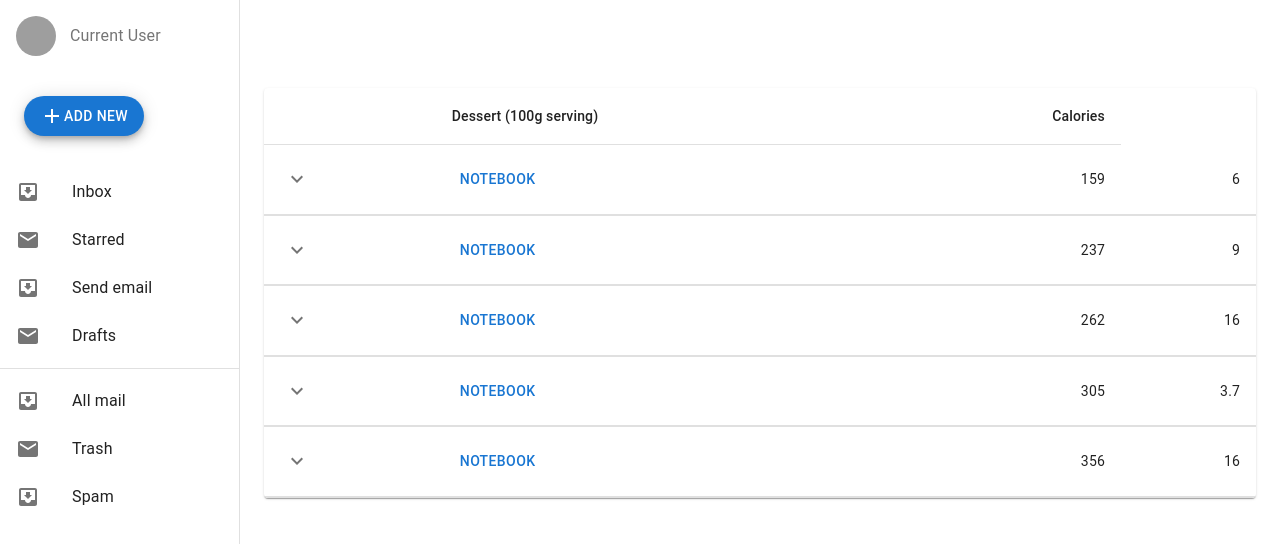
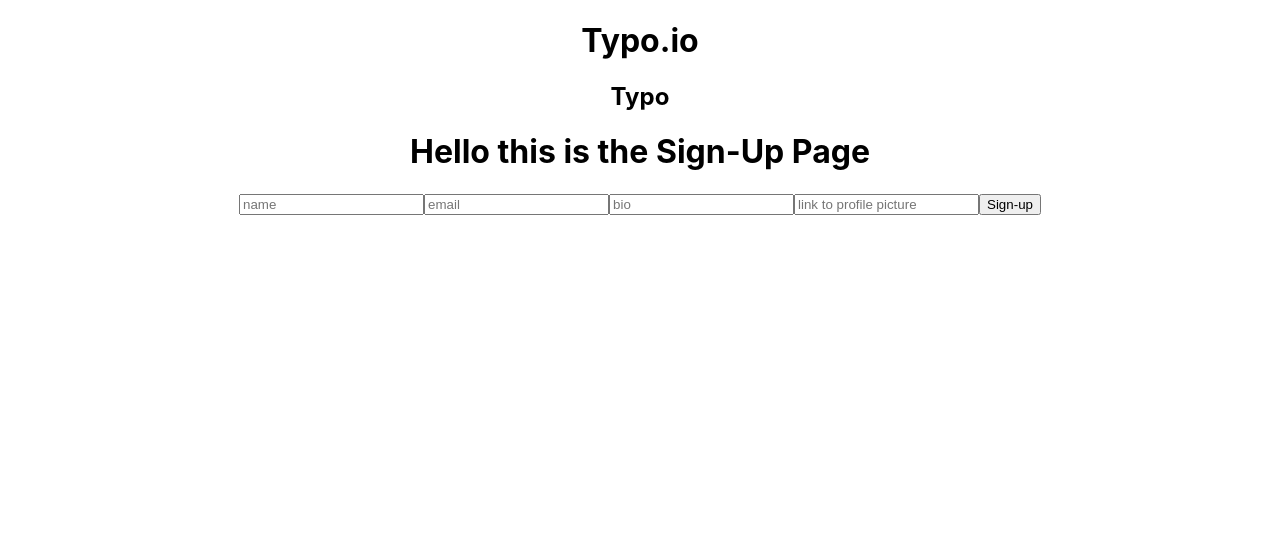
Before and after one commit to wliu123/ProjectThreeAws, a React (Create React App) app: page /sign-up in a window 1280 px wide. Shown: the top 544 px of the page. Built offline with nearby package versions, Linux system fonts and the light colour scheme; grey boxes are pictures that could not be loaded.

Commit message:
adding a few things here so I can switch branches

```diff
--- a/package.json
+++ b/package.json
@@ -12,6 +12,7 @@
     "@testing-library/user-event": "^13.5.0",
     "react": "^18.0.0",
     "react-dom": "^18.0.0",
+    "react-router-dom": "^6.3.0",
     "react-scripts": "5.0.1",
     "web-vitals": "^2.1.4"
   },
--- a/src/App.js
+++ b/src/App.js
@@ -1,29 +1,35 @@
+import './App.css';
+import { BrowserRouter as Router, Routes, Route} from "react-router-dom";
+import WelcomePage from './WelcomePage';
+import HomePage from './HomePage';
+import ErrorPage from './ErrorPage';
+import SignUp from './SignUp';
+import Login from './Login';
 
-import './App.css';
-import Notebooks from './Notebooks';
-import Box from '@mui/material/Box';
-import CssBaseline from '@mui/material/CssBaseline';
-import Toolbar from '@mui/material/Toolbar';
-import AppBar from './AppBar';
 
 
 function App() {
 
 
   return (
-    <Box sx={{ display: 'flex' }}>
-    <CssBaseline />
-    <AppBar/>
-    <Box
-      component="main"
-      sx={{ flexGrow: 1, bgcolor: 'background.default', p: 3 }}
-    >
-      <Toolbar />
+    <div className="App">
+      <h1>Typo.io</h1>
 
-    <Notebooks />
-    </Box>
-  </Box>
-  );
+    <Router>
+      <Routes>
+
+        <Route path="/" element={<WelcomePage />} />
+        <Route path="/sign-up" element={<SignUp />} />
+        <Route path="/home/notebooks" element={<HomePage />} />
+        <Route path="*" element={<ErrorPage />} />
+        <Route path="/login" element={<Login />} />
+
+      </Routes>
+    </Router>
+
+    </div>
+
+    );
 }
 
 export default App;
--- /dev/null
+++ b/src/ErrorPage.js
@@ -0,0 +1,9 @@
+import React from "react";
+
+function ErrorPage() {
+    return (
+        <h1>ERROR! PAGE NOT FOUND</h1>
+    )
+}
+
+export default ErrorPage;
--- /dev/null
+++ b/src/HomePage.js
@@ -0,0 +1,11 @@
+import React from "react";
+
+function HomePage() {
+
+    return (
+    <div></div>
+
+    );
+  }
+
+  export default HomePage;
--- /dev/null
+++ b/src/Login.js
@@ -0,0 +1,22 @@
+import React, { useEffect } from "react";
+
+function Login() {
+
+
+  useEffect(() => {
+
+    fetch('http://localhost:9292/login/:name')
+    .then((res) => res.json())
+    .then(Data => {
+    console.log(Data)})
+
+  }, [])
+
+  return (
+    <div>
+      <h1>Logging in, please wait...</h1>
+    </div>
+  );
+}
+
+export default Login;
--- /dev/null
+++ b/src/SignUp.js
@@ -0,0 +1,53 @@
+import React, { useState } from "react";
+import { useNavigate } from 'react-router-dom';
+
+
+function SignUp() {
+
+    const [formData, setFormData] = useState({
+        name: "",
+        email: "",
+        bio: "",
+        picture: ""
+    })
+
+    const {name,email, bio, picture} = formData
+
+    function handleChange(event) {
+        setFormData({
+          ...formData,
+          [event.target.id]: event.target.value,
+        });
+    }
+
+    const navigate = useNavigate();
+    function handleSubmit(event) {
+        event.preventDefault();
+        fetch("http://localhost:9292/users", {
+          method: "POST",
+          headers: {
+            "Content-Type": "application/json",
+          },
+          body: JSON.stringify(formData),
+        });
+        navigate('/');
+    }
+
+
+    return (
+    <div>
+      <h2>Typo</h2>
+      <h1>Hello this is the Sign-Up Page</h1>
+        <form onSubmit={handleSubmit}>
+            <input type="text" id="name" placeholder="name" value={name} onChange={handleChange}/>
+            <input type="text" id="email" placeholder="email" value={email} onChange={handleChange}/>
+            <input type="text" id="bio" placeholder="bio" value={bio} onChange={handleChange}/>
+            <input type="text"  id="picture" placeholder="link to profile picture" value={picture} onChange={handleChange}/>
+            <button onClick={handleSubmit} type="submit">Sign-up</button>
+        </form>
+    </div>
+
+    );
+  }
+
+  export default SignUp;
--- /dev/null
+++ b/src/WelcomePage.js
@@ -0,0 +1,57 @@
+import React from "react";
+import { useState } from "react";
+import { useNavigate } from "react-router-dom";
+
+
+function WelcomePage() {
+
+    const [formState, setFormState] = useState({
+        name: ""
+      })
+
+    const {name} = formState
+
+    const [currentUser, setCurrentUser] = useState([])
+
+    function handleChange(e) {
+        const newFormState = {...formState, [e.target.name]: e.target.value}
+        setFormState(newFormState)
+    }
+
+    let navigate = useNavigate();
+
+    function handleFormSubmit(e){
+        e.preventDefault();
+
+        fetch(`http://localhost:9292/login/${name}`)
+        .then((res) => res.json())
+        .then(data => console.log(data))
+
+        // if formState.name === true
+            // navigate(`/${formState.id}/home`)
+    }
+
+
+
+
+    return (
+    <div>
+      <h2>Typo.io</h2>
+      <div>
+        <h2>Welcome to Typo, please sign-in.</h2>
+            <form onSubmit={handleFormSubmit}>
+                <input className="form-inputs" type="text" name="name" placeholder="Name" onChange={handleChange} value={name} />
+                <button onClick={handleFormSubmit} id="form-btn" type="submit">Sign-in</button>
+                <br></br>
+                <a href="href=http://localhost:3000/sign-up">Don't have an account? Sign up</a>
+            </form>
+
+      </div>
+
+    </div>
+
+
+    );
+  }
+
+  export default WelcomePage;
--- a/src/index.js
+++ b/src/index.js
@@ -6,7 +6,5 @@ import App from './App';
 
 const root = ReactDOM.createRoot(document.getElementById('root'));
 root.render(
-  <React.StrictMode>
     <App />
-  </React.StrictMode>
 );
```
Also changed, not shown: 2 other files (tests, documents, lock files or other folders).
